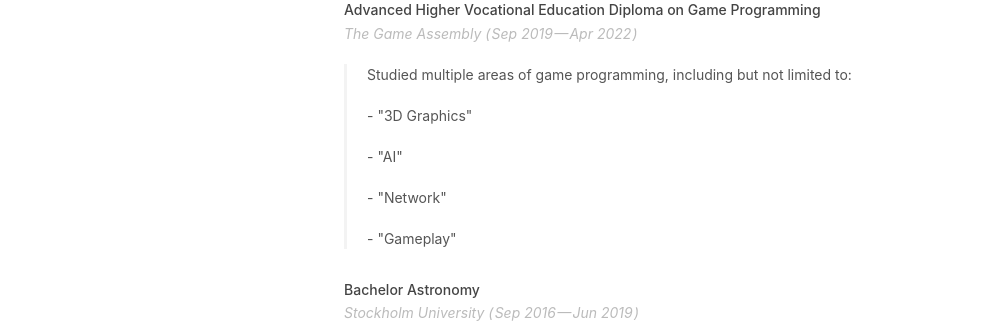
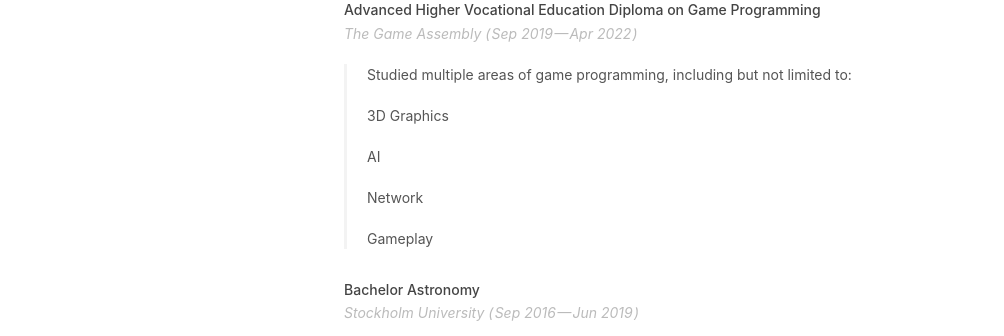
Before and after one commit to nicolas-risberg/public-repo, a Jekyll site: the page built from index.md, in a window 1280 px wide and 1243 px high. Shown: the part 687-1023 px from the top of the window, without its empty margins (136-1140 px from the left). Built offline with Jekyll 4.4.1, drawn with Linux system fonts in a browser that asks for light colours.

```diff
--- a/_data/education.yml
+++ b/_data/education.yml
@@ -4,10 +4,10 @@
   end_date: Apr 2022
   description: |
     Studied multiple areas of game programming, including but not limited to:
-    - "3D Graphics"
-    - "AI"
-    - "Network"
-    - "Gameplay"
+      3D Graphics
+      AI
+      Network
+      Gameplay
 - what: Bachelor Astronomy
   where: Stockholm University
   start_date: Sep 2016
```
